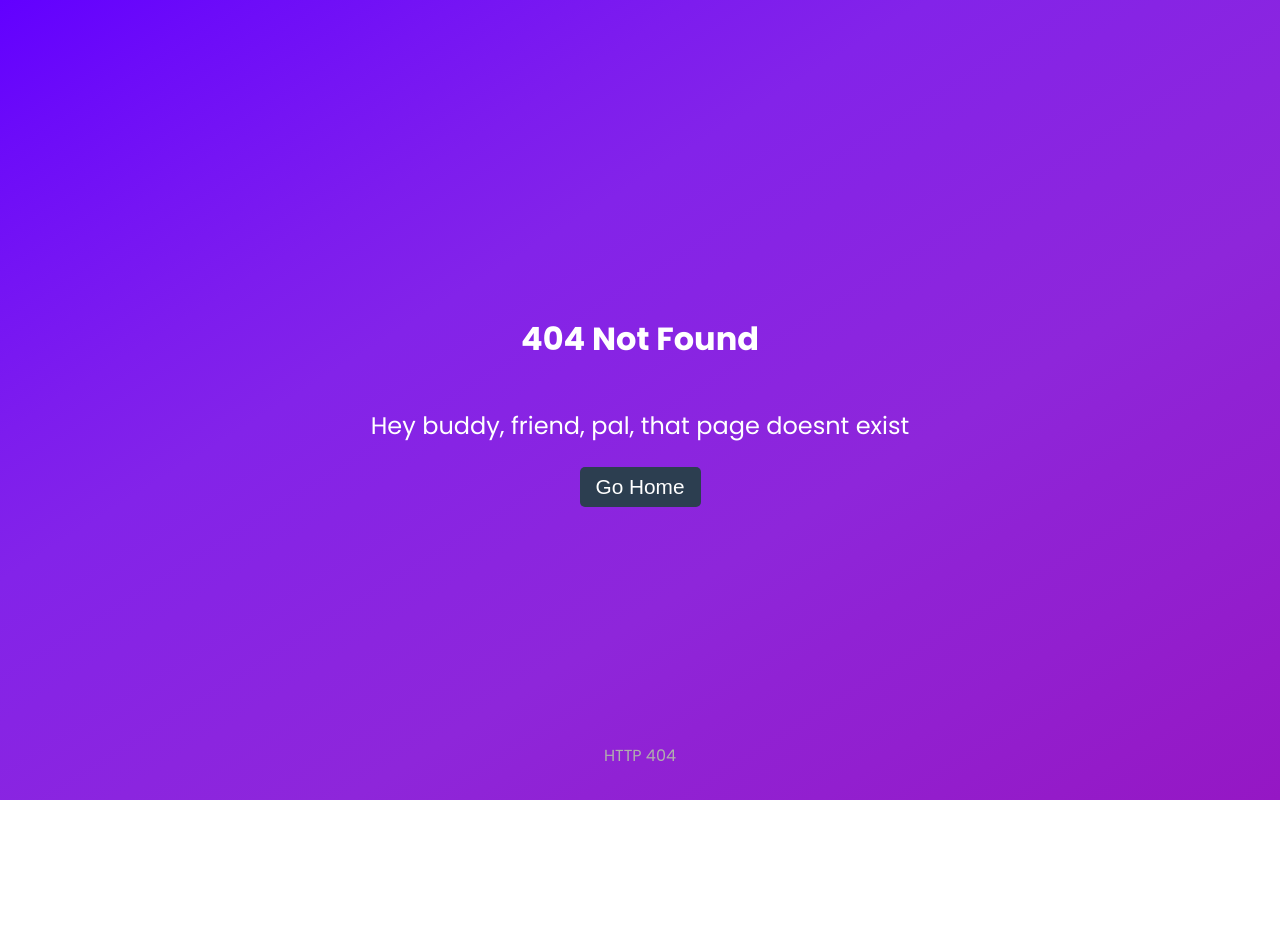
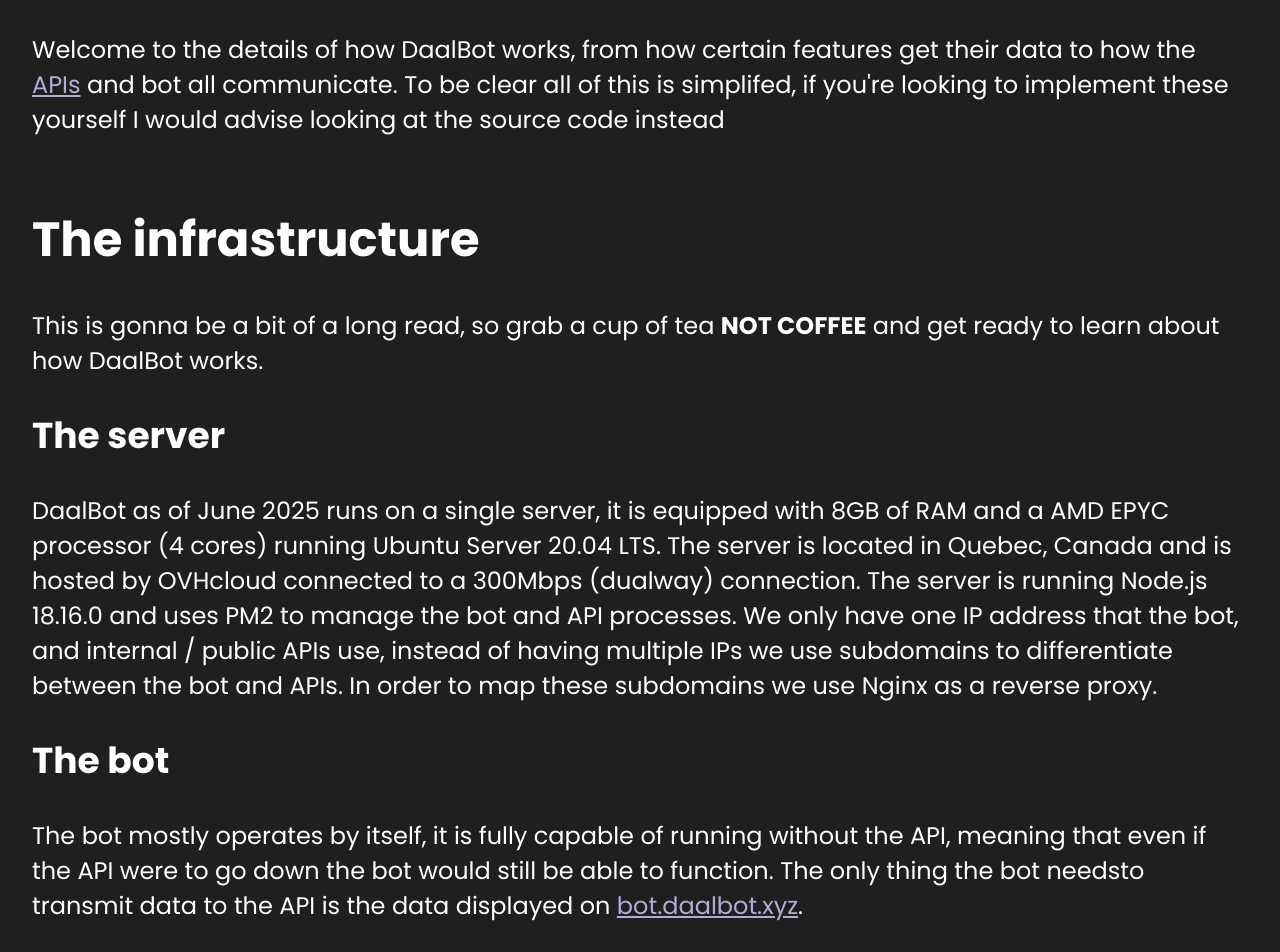
Before and after one commit to NotPiny/DaalBotSite, a SvelteKit app: page /Details in a window 1280 px wide. Before the commit this address had no page. Shown: the top 952 px of the page. Before the commit the page ends 800 px from the top, so only its background shows below. Built offline with nearby package versions, Linux system fonts and the light colour scheme.

Commit message:
Add details page

```diff
--- a/src/components/Footer.svelte
+++ b/src/components/Footer.svelte
@@ -5,7 +5,7 @@
 <div class="footer" style="background-color: {colour}">
     <p class="footer-made-by-text">Made with ❤️ by <a href="https://piny.dev">Piny</a></p>
     <p><a href="https://github.com/DaalBot/Discord">Github</a> / <a href="/Legal">Legal</a> / <a href="/Contact">Contact</a></p>
-    <a href="/Acknowledgements">Acknowledgements</a>
+    <a href="/Details">Details</a>
 </div>
 
 <style>
--- /dev/null
+++ b/src/routes/Details/+page.svelte
@@ -0,0 +1,97 @@
+<svelte:head>
+    <title>Details - DaalBot</title>
+
+    <style>
+        body {
+            background-color: #1f1f1f;
+            margin: 0;
+        }
+    </style>
+</svelte:head>
+
+<script>
+    import { onMount } from "svelte";
+
+    onMount(() => {
+        if (window.location.hash) {
+            const element = document.querySelector(window.location.hash);
+            if (element) {
+                element.scrollIntoView({ behavior: "smooth" });
+            }
+        }
+    });
+</script>
+
+<div class="content">
+
+
+Welcome to the details of how DaalBot works, from how certain features get their data to how the <a href="https://api.daalbot.xyz">APIs</a> and bot all communicate. To be clear all of this is simplifed, if you're looking to implement these yourself I would advise looking at the source code instead<br/><br/>
+
+<h1>The infrastructure</h1>
+<p>
+    This is gonna be a bit of a long read, so grab a cup of tea <b>NOT COFFEE</b> and get ready to learn about how DaalBot works.
+</p>
+
+<h2>The server</h2>
+<p>
+    DaalBot as of June 2025 runs on a single server, it is equipped with 8GB of RAM and a AMD EPYC processor (4 cores) running Ubuntu Server 20.04 LTS.
+    The server is located in Quebec, Canada and is hosted by OVHcloud connected to a 300Mbps (dualway) connection.
+    The server is running Node.js 18.16.0 and uses PM2 to manage the bot and API processes.
+    We only have one IP address that the bot, and internal / public APIs use, instead of having multiple IPs we use subdomains to differentiate between the bot and APIs.
+    In order to map these subdomains we use Nginx as a reverse proxy.
+</p>
+
+<h2>The bot</h2>
+<p>
+    The bot mostly operates by itself, it is fully capable of running without the API, meaning that even if the API were to go down the bot would still be able to function.
+    The only thing the bot needsto transmit data to the API is the data displayed on <a href="https://bot.daalbot.xyz">bot.daalbot.xyz</a>.
+</p>
+
+<h2>The APIs</h2>
+<h3>Internal</h3>
+<p>
+    The internal API is used by the public API to communicate with the filesystem on the bots server, this comes from when the public API used to be hosted on a different server, but now that the public API is hosted on the same server as the bot, so this could be considered redundant, but it is still kept for backwards compatibility.
+</p>
+<h3>External</h3>
+<p>
+    The public API is used by the dashboard and any applications that want to interact with it, because this isn't just public facing for our own sites but also for third party applications, if you want to learn more here's the <a href="https://docs.daalbot.xyz/docs/api">API documentation</a>.
+    As for the actual details for how it works, refer to <a href="https://api.daalbot.xyz">the source code</a>.
+</p>
+
+<h1>Logging</h1>
+<div id="message-deletion-attribution">
+    <h2>Message Deletion Attribution</h2>
+    <p>
+        DaalBot uses discords audit log feature to determine who deleted a message, whenever a message is deleted, DaalBot will ask Discord for the latest entries in the audit log.
+        For this example, we are going to say that the message was sent by <code>Alice</code> now if the audit log has an entry that says that <code>Bob</code> had deleted a message sent by <code>Alice</code> then DaalBot will attribute the deletion to <code>Bob</code>; however, if <code>Alice</code> or a bot had deleted it, Discord doesn't add a entry for it, so we instead just say that the message was deleted by "<code>Alice</code> or a bot".<br/>
+        To be clear, this is not a perfect system, theoretically if <code>Bob</code> deleted a message sent by <code>Alice</code> and then a bot or <code>Alice</code> deleted a message sent by <code>Alice</code> it would also be attributed to <code>Bob</code>, but that's why this note is here, There is no perfect way to find out who deleted a message, we're just taking a educated guess based on the data Discord provides us.
+    </p>
+</div>
+
+
+</div>
+
+<style>
+    a {
+        color: #b1add4;
+    }
+
+    a:visited {
+        color: #826ae3;
+    }
+
+    a:hover {
+        color: #9690c9;
+        text-decoration: underline;
+    }
+
+    div {
+        color: white;
+        font-family: Poppins, sans-serif;
+        font-size: 1.5rem;
+    }
+
+    .content {
+        padding: 2rem;
+    }
+</style>
```
